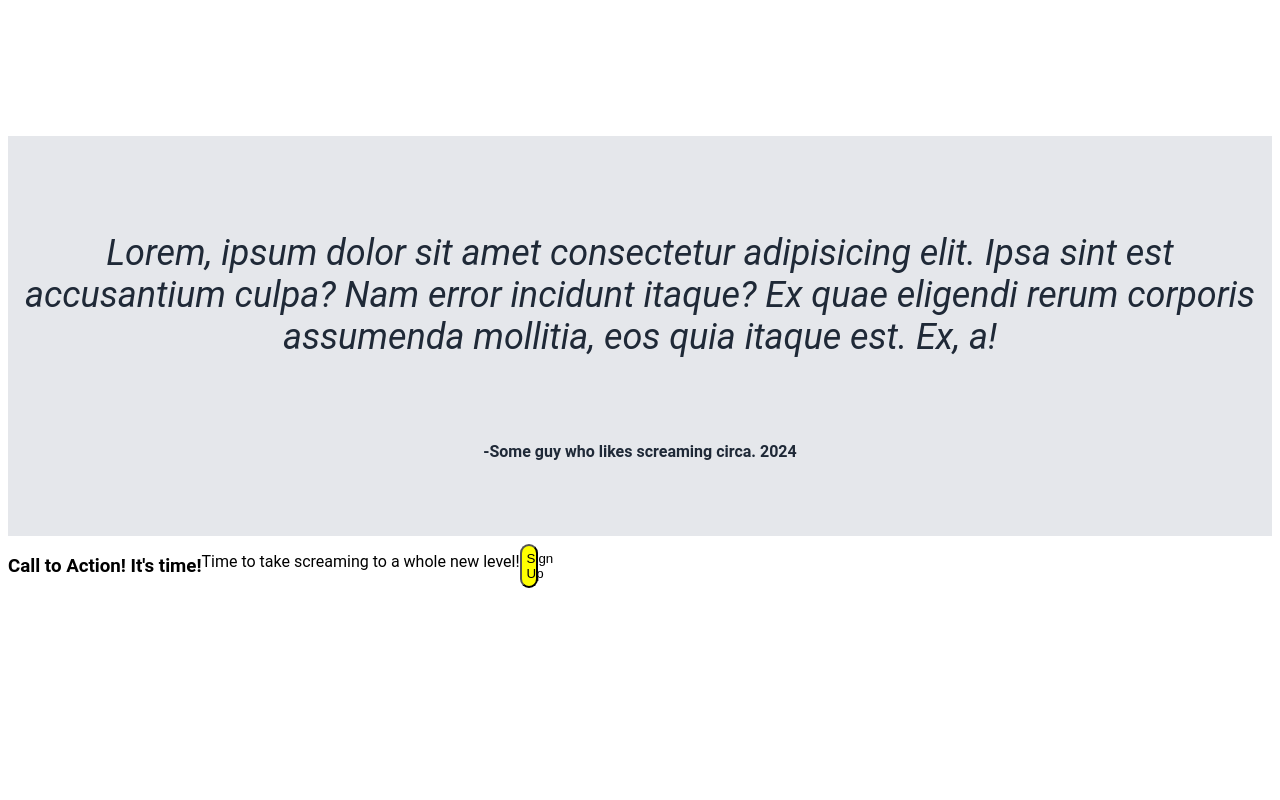
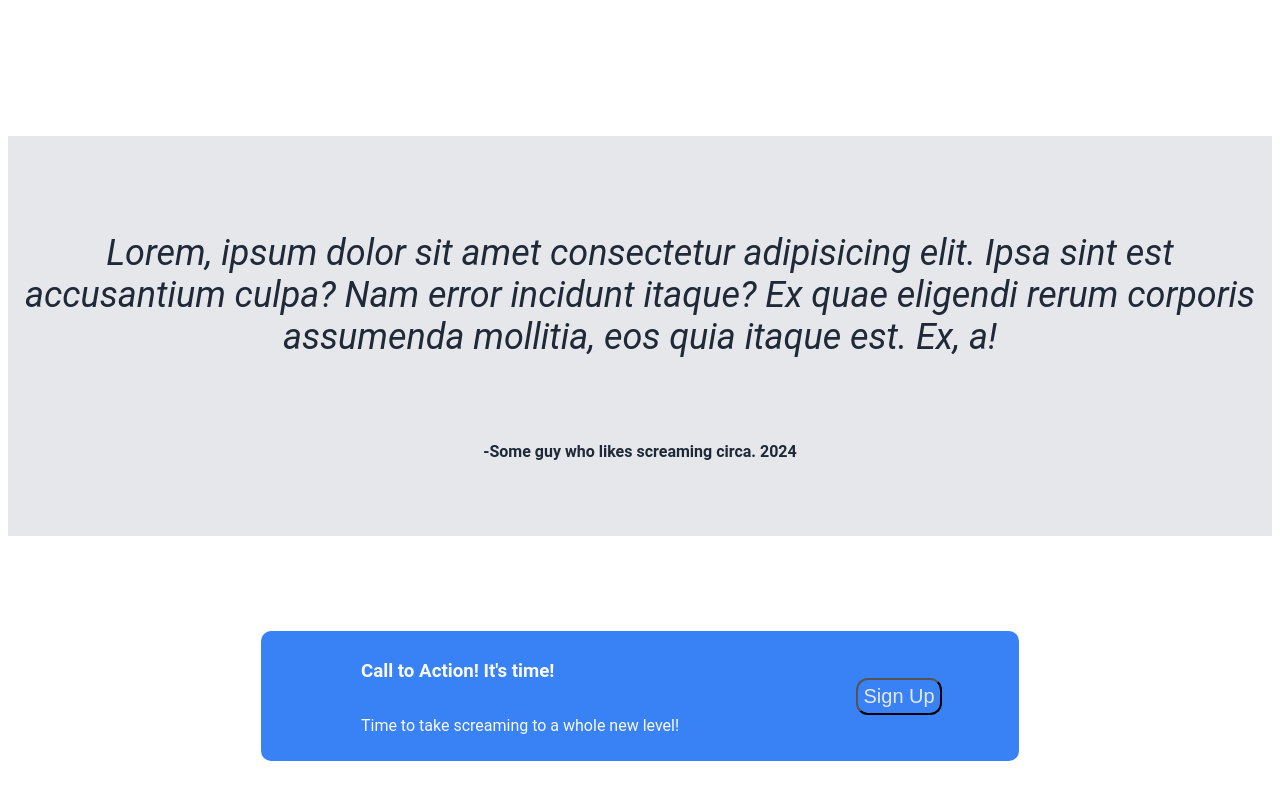
Before and after one commit to C-Hanton/project-landing-page, a plain HTML site: page index.html in a window 1280 px wide. Shown: the part 958-1758 px from the top of the page. Before the commit the page ends 1561 px from the top, so only its background shows below. Drawn offline with Linux system fonts and the light colour scheme.

Commit message:
add styling to call to action section and activating sign up link in index.html

```diff
--- a/index.html
+++ b/index.html
@@ -68,11 +68,11 @@
             <div class="call-to-action-box">
                 <div class="cta1">
                     <h3>Call to Action! It's time!</h3>
-                    <p>Time to take screaming to a whole new level!</p>
+                    <p class="cta-para">Time to take screaming to a whole new level!</p>
                 </div>
 
                 <div class="cta2">
-                    <button class="sign-up">Sign Up</button>
+                    <button class="sign-up"><a href="#">Sign Up</a></button>
                 </div>
             </div>
         </div>
--- a/style.css
+++ b/style.css
@@ -163,3 +163,59 @@ div.examples-main {
     font-weight:bolder;
     text-align:right;
 }
+
+.call-to-action-main {
+    max-height: 20em;
+    display:flex;
+    height: 20em;
+    justify-content:center;
+    align-items:center;
+}
+
+.call-to-action-box {
+    display:flex;
+    background-color: #3882f6;
+    border-radius: 10px;
+    margin: 50px;
+    flex-direction: row;
+
+}
+
+.cta1 {
+    color: #f9faf8;
+    display:flex;
+    flex-direction: column;
+    margin: 10px 100px;
+}
+
+h3 {
+    display:flex;
+
+    text-align:left;
+}
+
+.cta-para {
+    display:flex;
+
+}
+
+
+div.cta2 {
+    display:flex;
+    width:15em;
+    justify-content:center;
+    align-items:center;
+
+}
+.sign-up {
+    margin:0 auto;
+    border-radius: 12px;
+    text-align:center;
+    background-color: #3882f6;
+    width: auto;
+}
+
+.sign-up a {
+    font-size: 20px;
+    text-wrap:nowrap;
+}
```
